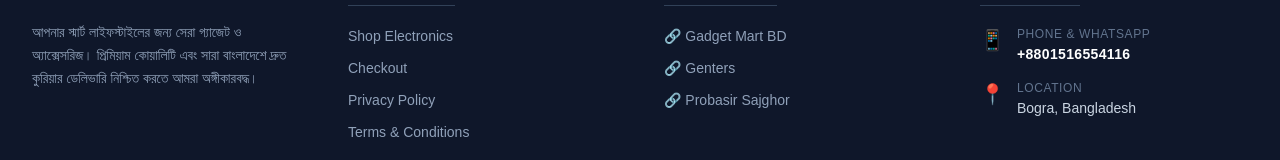
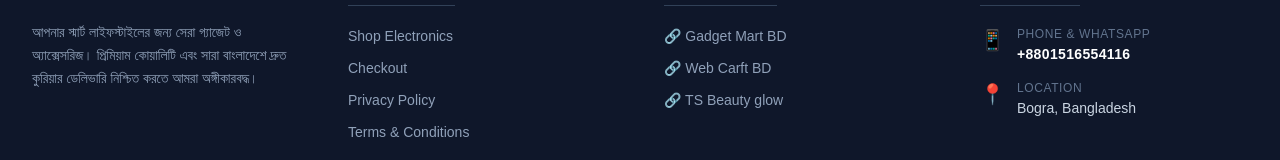
Before and after one commit to shahed1721/gadgetmartbd, a Next.js app: page / in a window 1280 px wide. Shown: the part 1007-1167 px from the top of the page. Built offline with nearby package versions, Linux system fonts and the light colour scheme; no server answers.

Commit message:
Remove white background from logo in header

```diff
--- a/src/app/components/Footer.js
+++ b/src/app/components/Footer.js
@@ -32,8 +32,8 @@ export default function Footer() {
             <h3 className="text-white font-semibold mb-5 text-lg tracking-wide border-b border-slate-700 pb-2 inline-block">Our Network</h3>
             <ul className="space-y-3 text-sm text-slate-400">
               <li><a href="https://gadgetmartbd.shop" target="_blank" rel="noreferrer" className="hover:text-teal-400 hover:translate-x-1 transition-all flex items-center gap-2">🔗 Gadget Mart BD</a></li>
-              <li><a href="https://genters.com.bd" target="_blank" rel="noreferrer" className="hover:text-teal-400 hover:translate-x-1 transition-all flex items-center gap-2">🔗 Genters</a></li>
-              <li><a href="https://probasirsajghor.shop" target="_blank" rel="noreferrer" className="hover:text-teal-400 hover:translate-x-1 transition-all flex items-center gap-2">🔗 Probasir Sajghor</a></li>
+              <li><a href="https://webcarftbd.online" target="_blank" rel="noreferrer" className="hover:text-teal-400 hover:translate-x-1 transition-all flex items-center gap-2">🔗 Web Carft BD</a></li>
+              <li><a href="https://tsbeautyglow.shop" target="_blank" rel="noreferrer" className="hover:text-teal-400 hover:translate-x-1 transition-all flex items-center gap-2">🔗 TS Beauty glow</a></li>
             </ul>
           </div>
 
```
